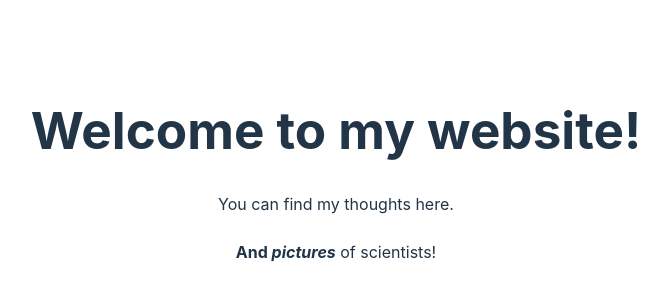
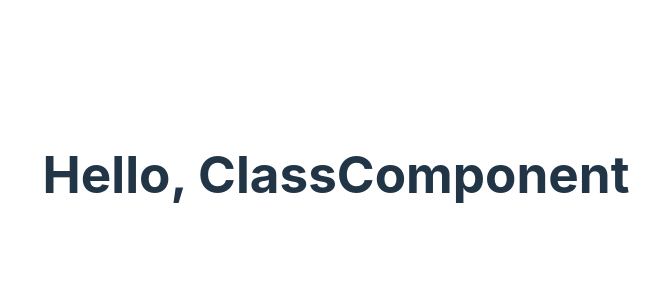
Before and after one commit to Alphamikey23/react-basics, a React (Vite) app: page / in a window 1280 px wide. Shown: the part 226-526 px from the top of the page, without its empty margins (304-972 px from the left). Built offline with nearby package versions, Linux system fonts and the light colour scheme.

Commit message:
Added Class Based Component

```diff
--- a/src/App.jsx
+++ b/src/App.jsx
@@ -13,6 +13,7 @@ import RespondingEvents from './RespondingEvents';
 import UpdatingScreen from './UpdatingScreen';
 import Html2jsx from './Html2jsx';
 import Bio from './Bio.jsx';
+import ClassComponent from './ClassComponent.jsx';
 
 
 function App() {
@@ -40,7 +41,8 @@ function App() {
   <MyButton onClick={handleClick} count={count} />
   <MyButton onClick={handleClick} count={count}/> */}
   {/* <Html2jsx /> */}
-  <Bio />
+  {/* <Bio /> */}
+  <ClassComponent />
     </>
   )
 }
--- /dev/null
+++ b/src/ClassComponent.jsx
@@ -0,0 +1,7 @@
+import { Component } from "react";
+class ClassComponent extends Component {
+    render(){
+        return <h1> Hello, ClassComponent </h1> }}
+
+
+export default ClassComponent;
```
